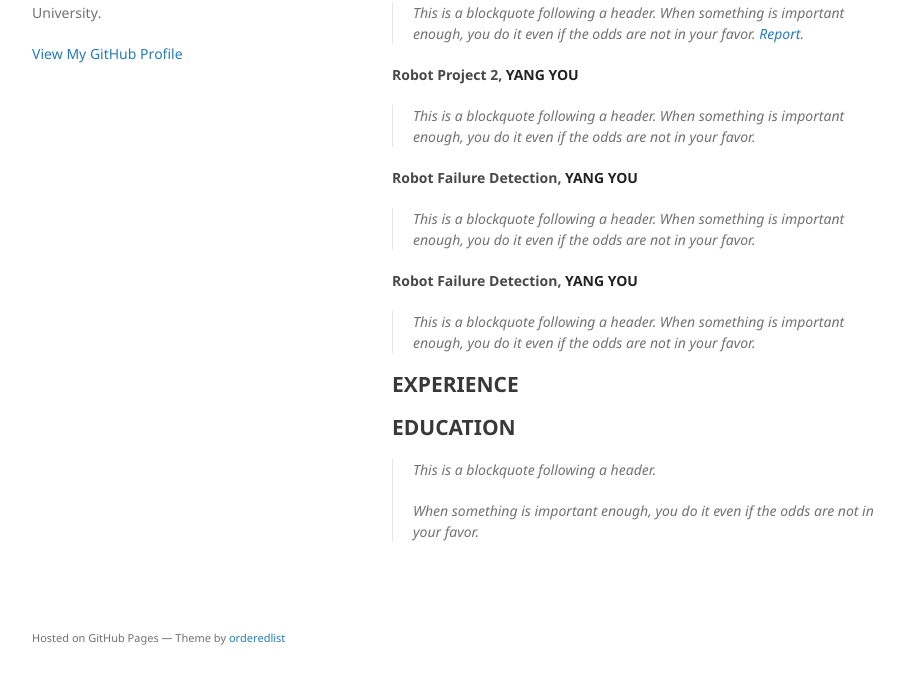
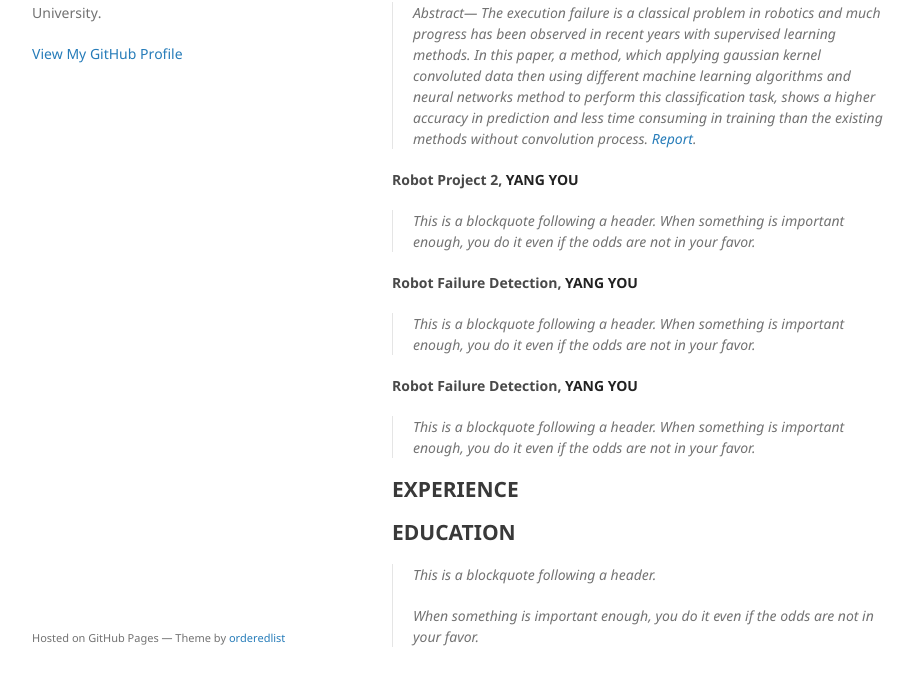
Before and after one commit to yangyou95/yangyou95.github.io, a Jekyll site: the page built from index.md, in a window 1280 px wide and 1052 px high, cut to the strip 335-1021 px from the top of the window. Shown: the whole strip, without its empty margins (178-1091 px from the left). Built offline with Jekyll 4.4.1, drawn with Linux system fonts in a browser that asks for light colours.

Commit message:
Test abstract

```diff
--- a/index.md
+++ b/index.md
@@ -28,8 +28,14 @@ I'm a MSc student in Robotics
 
 
 
-> This is a blockquote following a header.
-> When something is important enough, you do it even if the odds are not in your favor.
+> Abstract— The execution failure is a classical problem in
+robotics and much progress has been observed in recent
+years with supervised learning methods. In this paper, a
+method, which applying gaussian kernel convoluted data
+then using different machine learning algorithms and neural
+networks method to perform this classification task, shows
+a higher accuracy in prediction and less time consuming in
+training than the existing methods without convolution process.
 > [Report](./assets/reports/Robot_failure.pdf).
 
 #### Robot Project 2, **YANG YOU**
```
